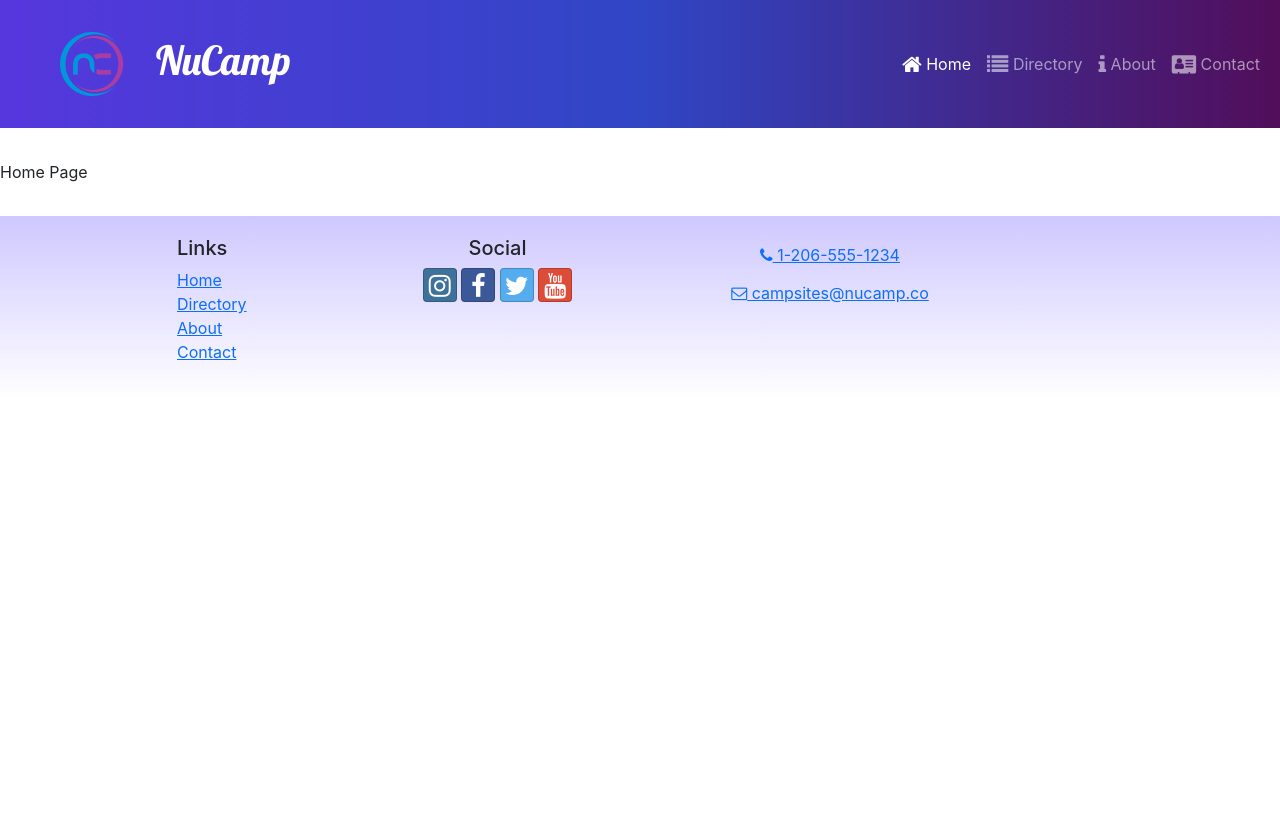
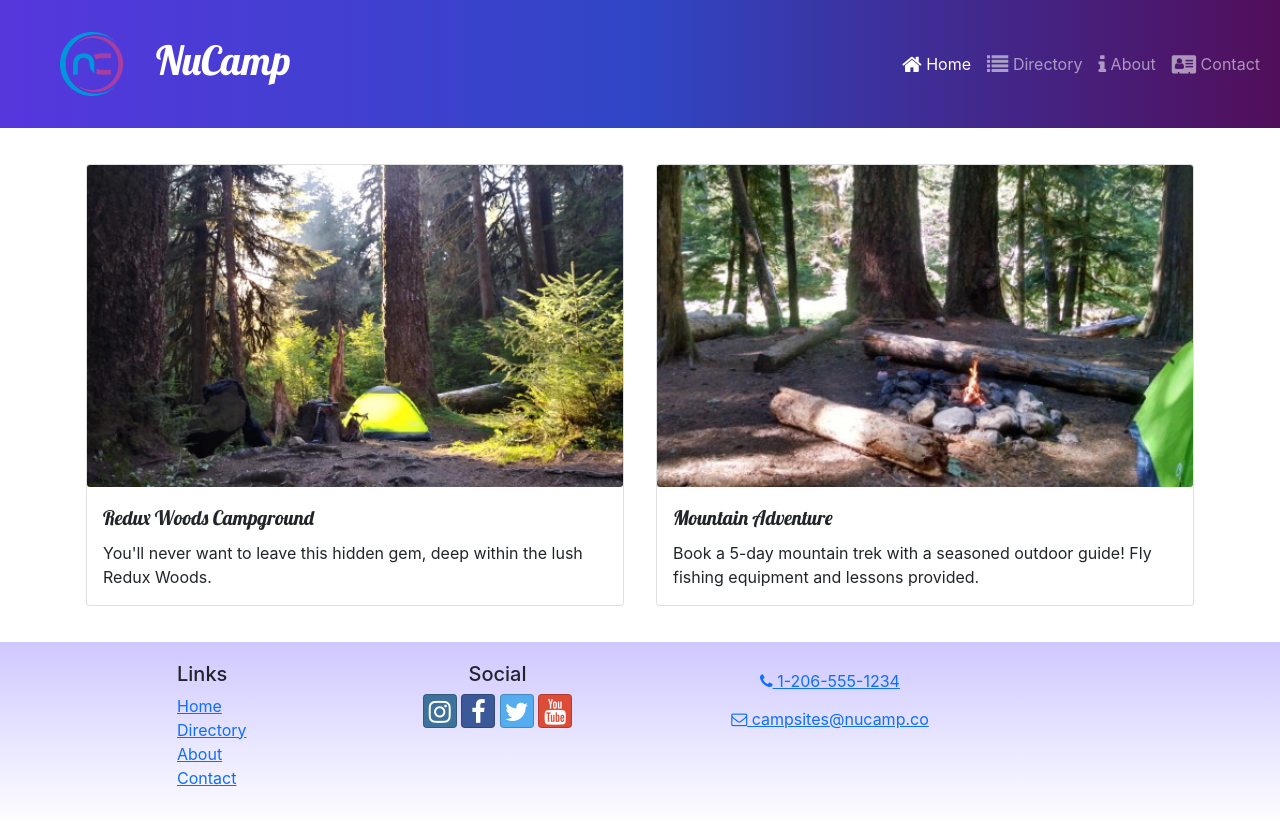
Before and after one commit to tessiert/bootcamping, a React (Create React App) app: page / in a window 1280 px wide. Before the commit the page ends 800 px from the top, so only its background shows below. Built offline with nearby package versions, Linux system fonts and the light colour scheme.

Commit message:
Added Homepage display

```diff
--- a/src/features/campsites/campsitesSlice.js
+++ b/src/features/campsites/campsitesSlice.js
@@ -7,3 +7,7 @@ export const selectAllCampsites = () => {
 export const selectCampsiteById = (id) => {
     return CAMPSITES.find((campsite) => campsite.id === id);
 };
+
+export const selectFeaturedCampsite = () => {
+    return CAMPSITES.find((campsite) => campsite.featured);
+};
--- /dev/null
+++ b/src/features/display/DisplayCard.js
@@ -0,0 +1,17 @@
+import { Card, CardImg, CardText, CardBody, CardTitle } from 'reactstrap';
+
+const DisplayCard = ({ item }) => {
+    const { image, name, description } = item;
+
+    return (
+        <Card>
+            <CardImg src={image} alt={name} />
+        <CardBody>
+            <CardTitle>{name}</CardTitle>
+            <CardText>{description}</CardText>
+        </CardBody>
+        </Card>
+    );
+};
+
+export default DisplayCard;
--- /dev/null
+++ b/src/features/display/DisplayList.js
@@ -0,0 +1,22 @@
+import { Col, Row } from 'reactstrap';
+import DisplayCard from './DisplayCard';
+import { selectFeaturedCampsite } from '../campsites/campsitesSlice';
+import { selectFeaturedPromotion } from '../promotions/promotionsSlice';
+
+const DisplayList = () => {
+    const items = [selectFeaturedCampsite(), selectFeaturedPromotion()];
+
+    return (
+        <Row>
+            {items.map((item, idx) => {
+                return (
+                <Col md className='m-1' key={idx}>
+                    <DisplayCard item={item} />
+                </Col>
+            );
+            })}
+        </Row>
+    )
+};
+
+export default DisplayList;
--- /dev/null
+++ b/src/features/promotions/promotionsSlice.js
@@ -0,0 +1,5 @@
+import { PROMOTIONS } from '../../app/shared/PROMOTIONS';
+
+export const selectFeaturedPromotion = () => {
+    return PROMOTIONS.find((promotion) => promotion.featured);
+};
--- a/src/pages/HomePage.js
+++ b/src/pages/HomePage.js
@@ -1,8 +1,11 @@
+import { Container } from 'reactstrap';
+import DisplayList from '../features/display/DisplayList';
+
 const HomePage = () => {
     return (
-        <div>
-            Home Page
-        </div>
+        <Container>
+            <DisplayList />
+        </Container>
     )
 };
 
```
